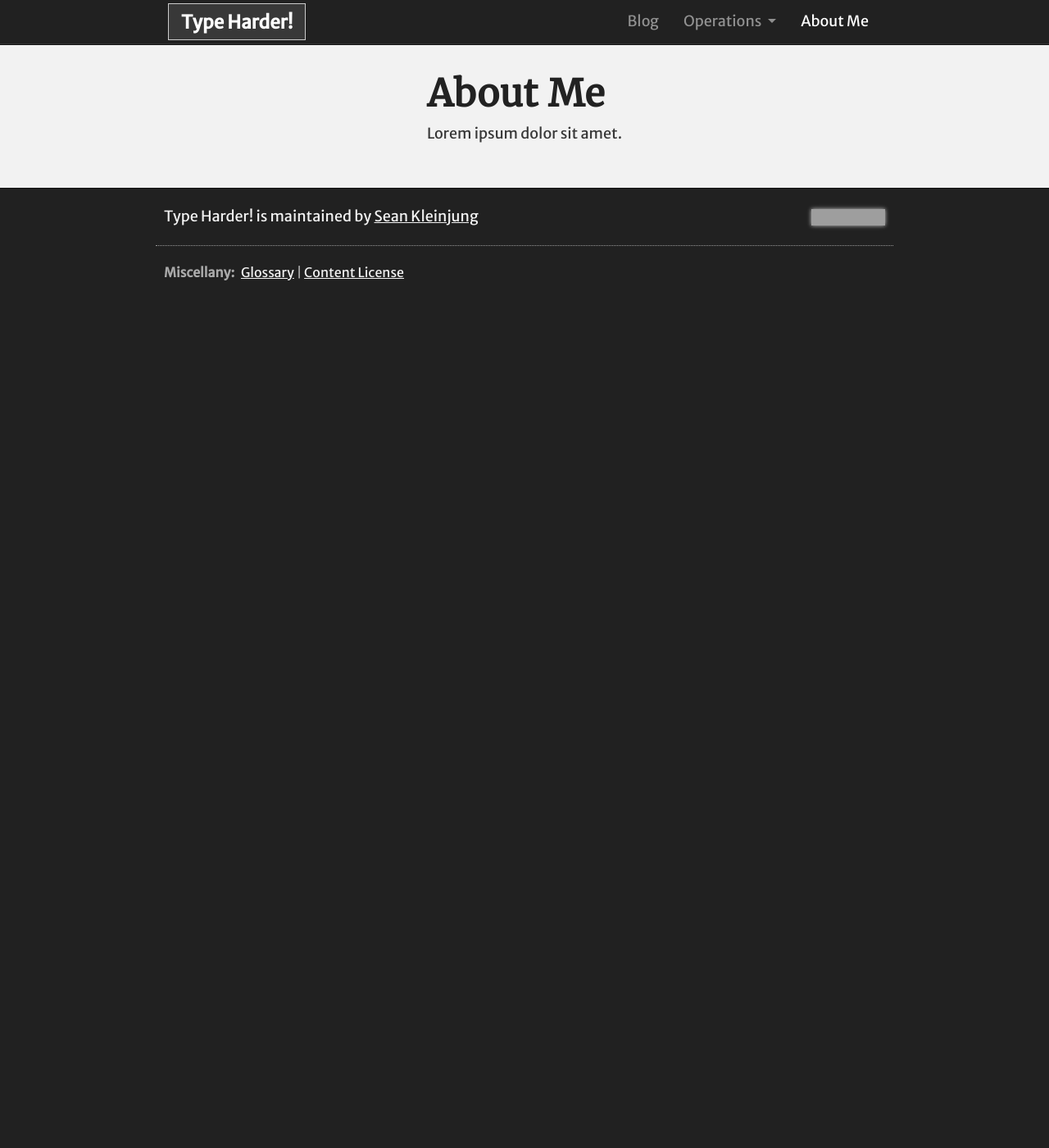
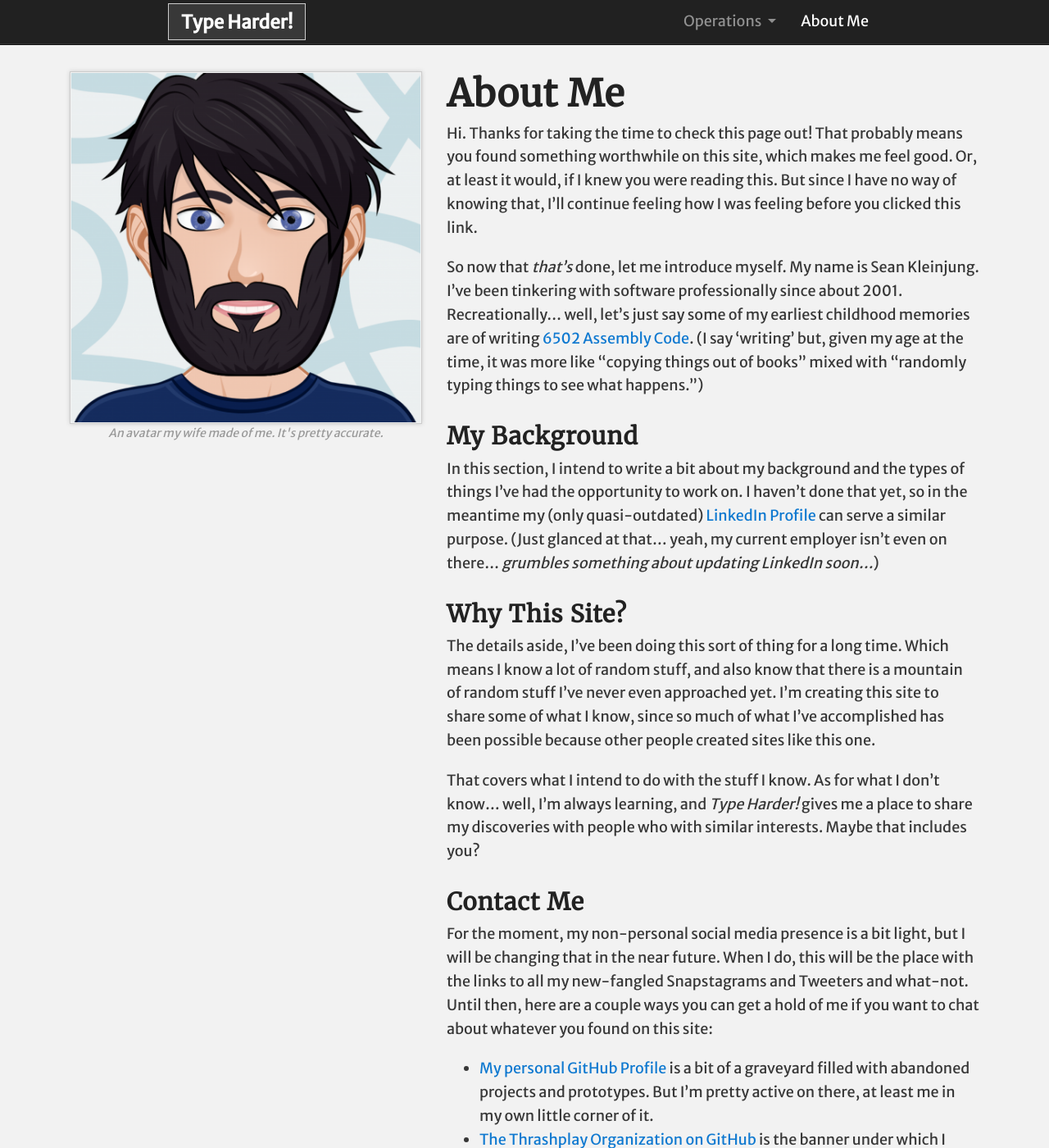
Before and after one commit to Waywocket/waywocket.github.io, a Jekyll site: the page built from sean-kleinjung/index.md, in a window 1280 px wide and 1400 px high. Shown: the whole window at 82% size. Built offline with Jekyll 4.4.1, drawn with Linux system fonts in a browser that asks for light colours; our own code applies the rules of GitHub Pages for plain Markdown files; some of the changed text lies outside the part shown; grey boxes are pictures that could not be loaded.

Commit message:
Added initial "About Me" page.

```diff
--- a/_data/navigation.yml
+++ b/_data/navigation.yml
@@ -1,5 +1,5 @@
 items:
-- url: /blog/
+# - url: /blog/
 # - url: /development/
 #   items:
 #     - url: /development/react/
--- a/sean-kleinjung/index.md
+++ b/sean-kleinjung/index.md
@@ -1,2 +1,48 @@
+---
+image:
+  src: /assets/images/sean_avatar_full.png
+  caption: An avatar my wife made of me. It's pretty accurate.
+---
 # About Me
-Lorem ipsum dolor sit amet.
+Hi. Thanks for taking the time to check this page out! That probably means you
+found something worthwhile on this site, which makes me feel good. Or, at least
+it would, if I knew you were reading this. But since I have no way of knowing
+that, I'll continue feeling how I was feeling before you clicked this link.
+
+So now that *that's* done, let me introduce myself. My name is Sean
+Kleinjung. I've been tinkering with software professionally since about 2001.
+Recreationally... well, let's just say some of my earliest childhood memories
+are of writing [6502 Assembly Code](https://en.wikibooks.org/wiki/6502_Assembly).
+(I say 'writing' but, given my age at the time, it was more like
+"copying things out of books" mixed with "randomly typing things to see what
+happens.")
+
+### My Background
+In this section, I intend to write a bit about my background and the types of
+things I've had the opportunity to work on. I haven't done that yet, so in the
+meantime my (only quasi-outdated) [LinkedIn Profile](https://www.linkedin.com/in/sean-kleinjung/)
+can serve a similar purpose. (Just glanced at that... yeah, my current employer
+isn't even on there... *grumbles something about updating LinkedIn soon...*)
+
+### Why This Site?
+The details aside, I've been doing this sort of thing for a long time. Which
+means I know a lot of random stuff, and also know that there is a mountain of
+random stuff I've never even approached yet. I'm creating this site to share
+some of what I know, since so much of what I've accomplished has been possible
+because other people created sites like this one.
+
+That covers what I intend to do with the stuff I know. As for what I don't
+know... well, I'm always learning, and *Type Harder!* gives me a place to
+share my discoveries with people who with similar interests. Maybe that
+includes you?
+
+### Contact Me
+For the moment, my non-personal social media presence is a bit light, but I
+will be changing that in the near future. When I do, this will be the place
+with the links to all my new-fangled Snapstagrams and Tweeters and what-not.
+Until then, here are a couple ways you can get a hold of me if you want to
+chat about whatever you found on this site:
+
+* [My personal GitHub Profile](https://github.com/skleinjung) is a bit of a graveyard filled with abandoned projects and prototypes. But I'm pretty active on there, at least me in my own little corner of it.
+* [The Thrashplay Organization on GitHub](https://github.com/thrashplay) is the banner under which I publish projects I think other people might find useful, so it's a bit more curated. Expect the list of projects here to grow rapidly as I migrate private projects from my other profiles over.
+* [LinkedIn](https://www.linkedin.com/in/sean-kleinjung/) isn't a resource I currently use much, but I do see messages originating there.
```
Also changed, not shown: index.md (+1 -2 lines).
